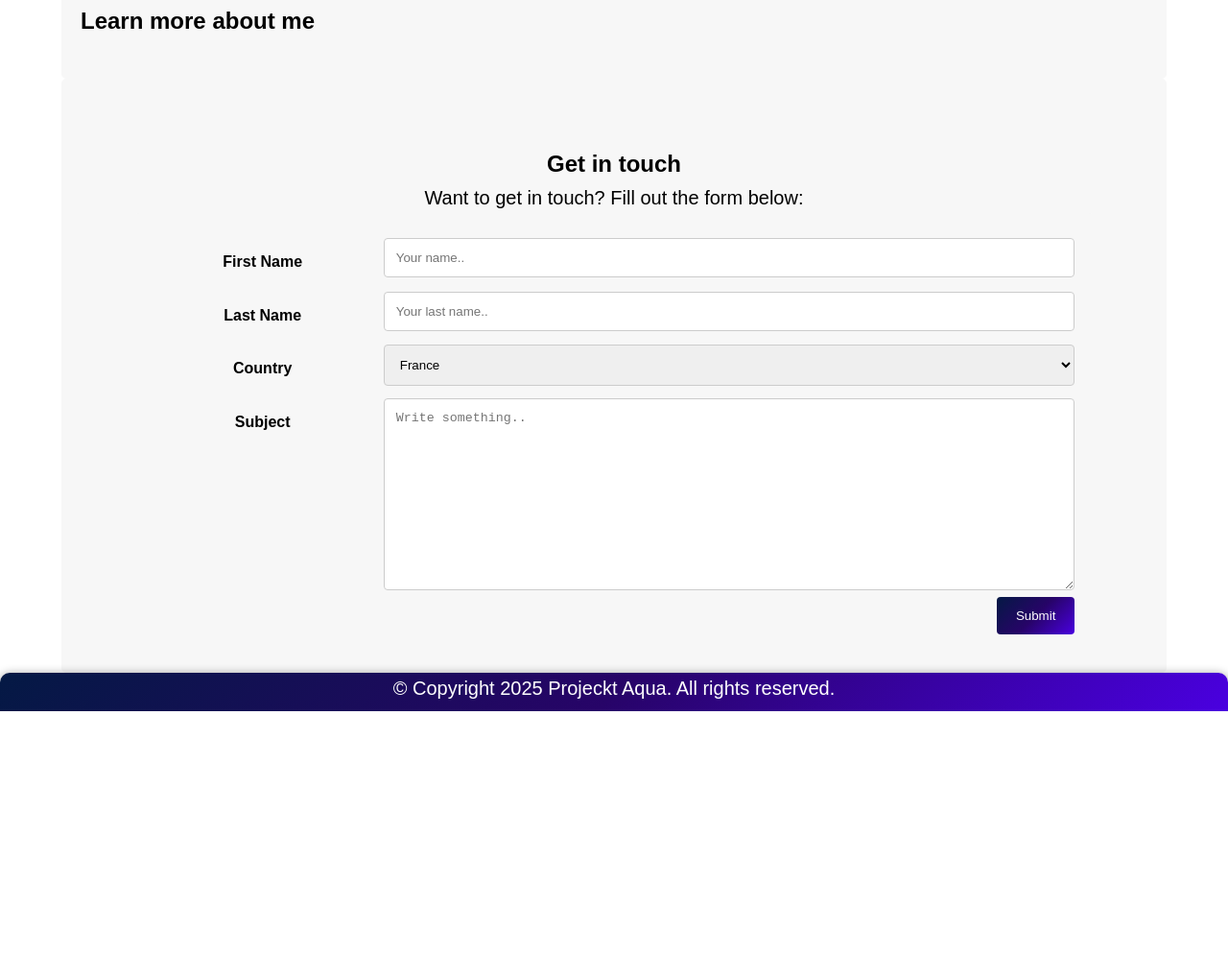
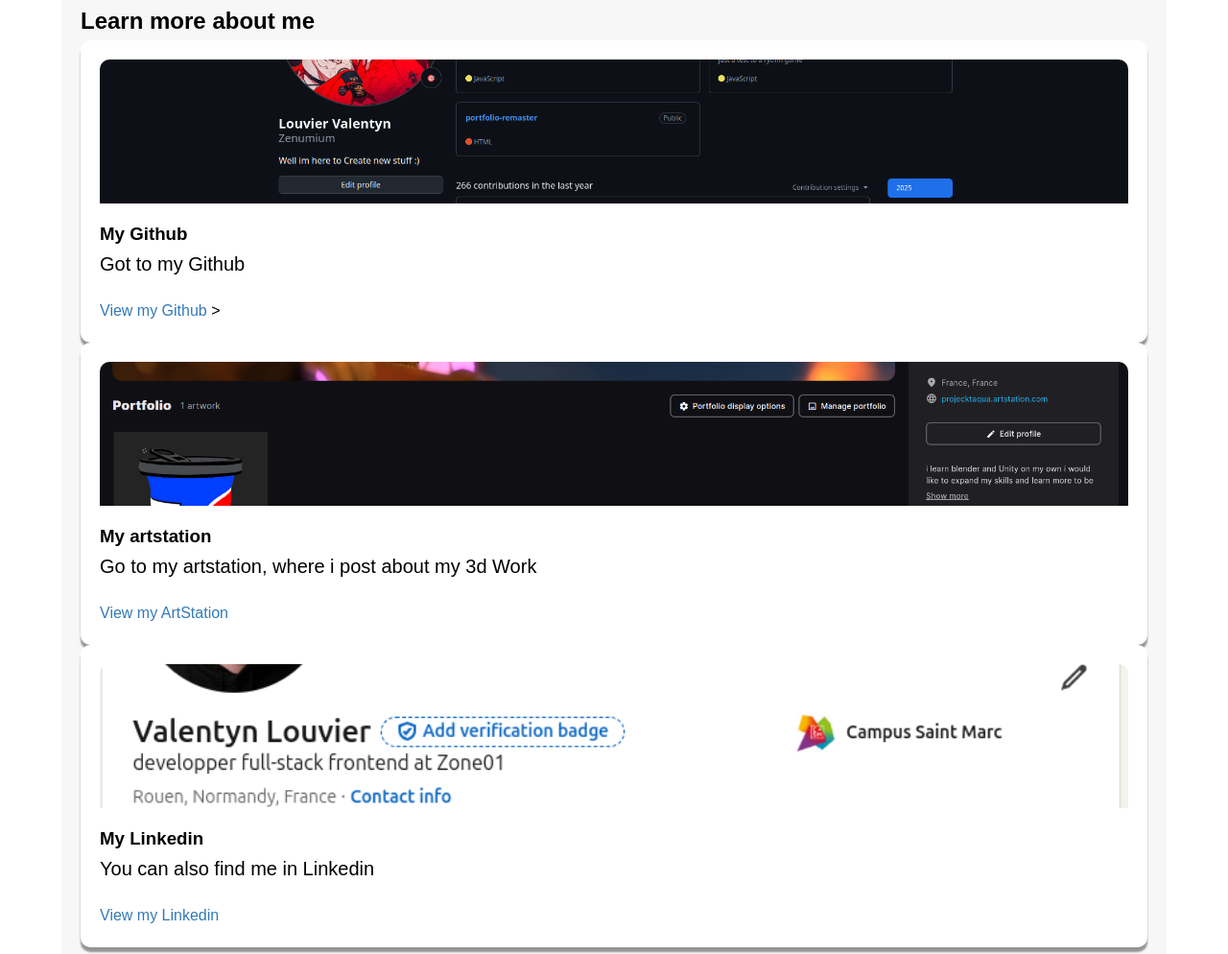
Before and after one commit to Zenumium/portfolio-remaster, a plain HTML site: page index.html in a window 1280 px wide. Shown: the part 1502-2496 px from the top of the page at 96% size. Before the commit the page ends 2243 px from the top, so only its background shows below. Drawn offline with Linux system fonts and the light colour scheme.

Commit message:
index.html

```diff
--- a/index.html
+++ b/index.html
@@ -157,7 +157,36 @@
     <div class="container">
       <section id="projects">
         <h2>Learn more about me</h2>
-        <div class="project-grid" id="projectGrid"></div>
+        <div class="wip-project">
+          <img src="./image/github.png" alt="ArtStation Image" />
+          <h3>My Github</h3>
+          <p>Got to my Github</p>
+          <a href="https://www.artstation.com/projecktaqua" target="_blank"
+            >View my Github</a
+          >
+          >
+        </div>
+        <!-- Project 2 -->
+        <div class="wip-project">
+          <img src="./image/artstation.png" alt="ArtStation Image" />
+          <h3>My artstation</h3>
+          <p>Go to my artstation, where i post about my 3d Work</p>
+          <a href="https://www.artstation.com/projecktaqua" target="_blank"
+            >View my ArtStation</a
+          >
+        </div>
+        <!-- Project 3 -->
+        <div class="wip-project">
+          <img src="./image/linkedin.png" alt="ArtStation Image" />
+          <h3>My Linkedin</h3>
+          <p>You can also find me in Linkedin</p>
+          <a
+            href="https://www.linkedin.com/in/valentyn-louvier-539993289/"
+            target="_blank"
+            >View my Linkedin</a
+          >
+        </div>
+        <!-- <div class="project-grid" id="projectGrid"></div> -->
       </section>
     </div>
     <!-- display modal when click -->
```
